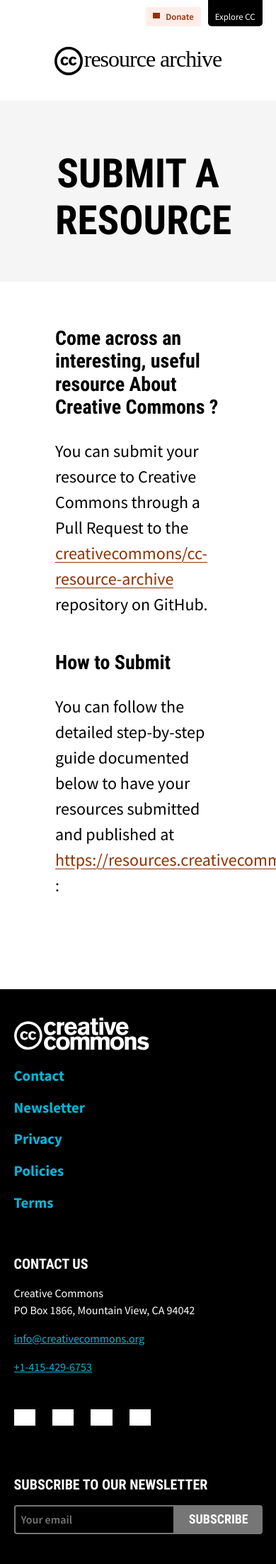
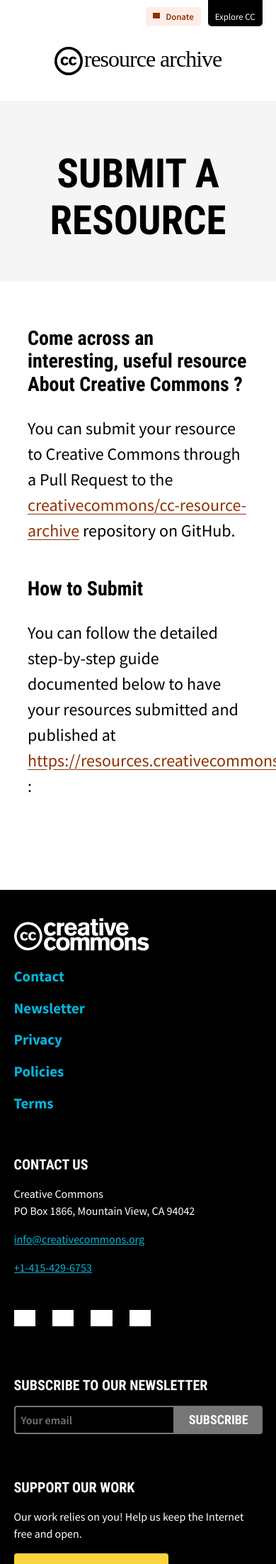
Before and after one commit to creativecommons/cc-resource-archive, a Jekyll site: the page built from docs/_pages/submission.html, in a window 390 px wide. Shown: the top 2204 px of the page at 71% size. Built offline with Jekyll 4.4.1, drawn with Linux system fonts in a browser that asks for light colours; nearby versions of some CDN libraries; some web fonts are replaced; library files that are not in the unit come from our copies; grey boxes are pictures that could not be loaded.

Commit message:
added width:80% for page width less than 600px

```diff
--- a/docs/_assets/css/style.css
+++ b/docs/_assets/css/style.css
@@ -223,6 +223,11 @@
     width: 80%;
   }
 
+  /* For submission.html */
+  .submit-page > main {
+    width: 80%;
+  }
+
   #resourcenavbar {
     flex-direction: column;
   }
```
